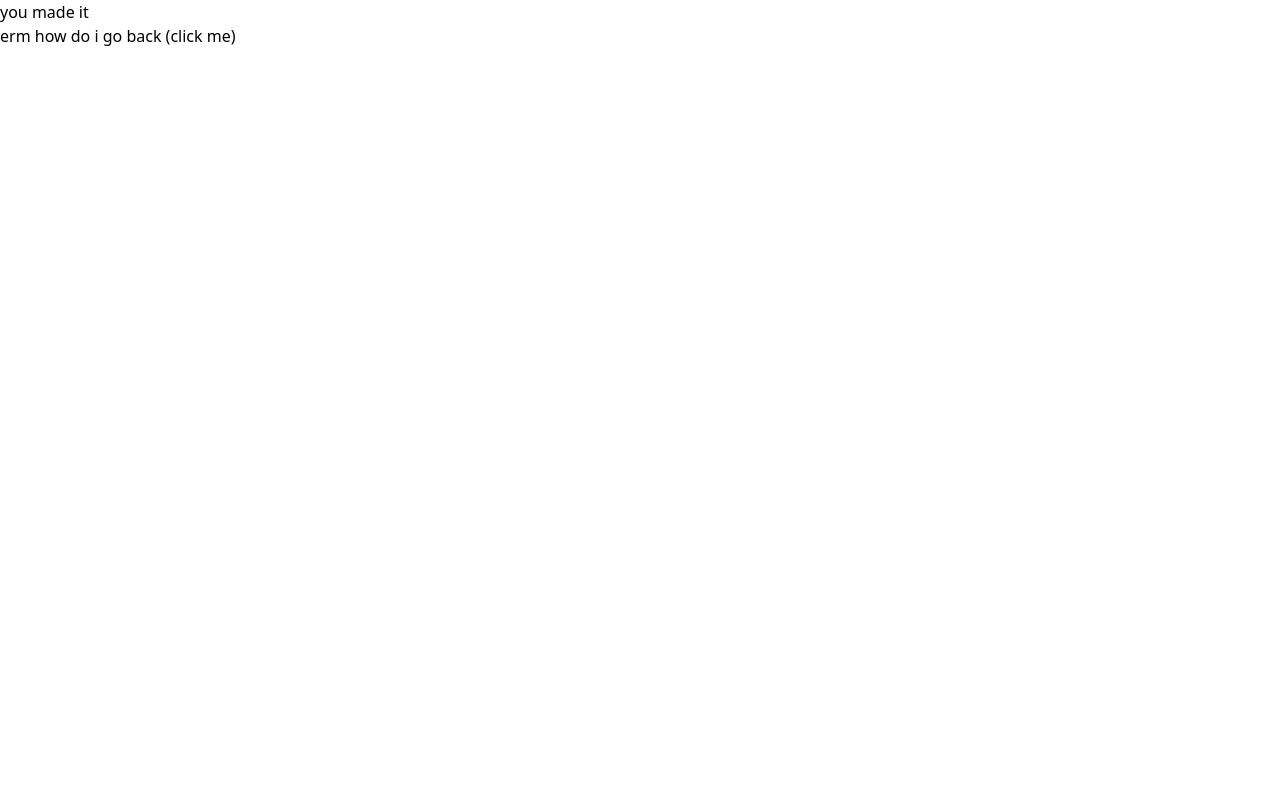
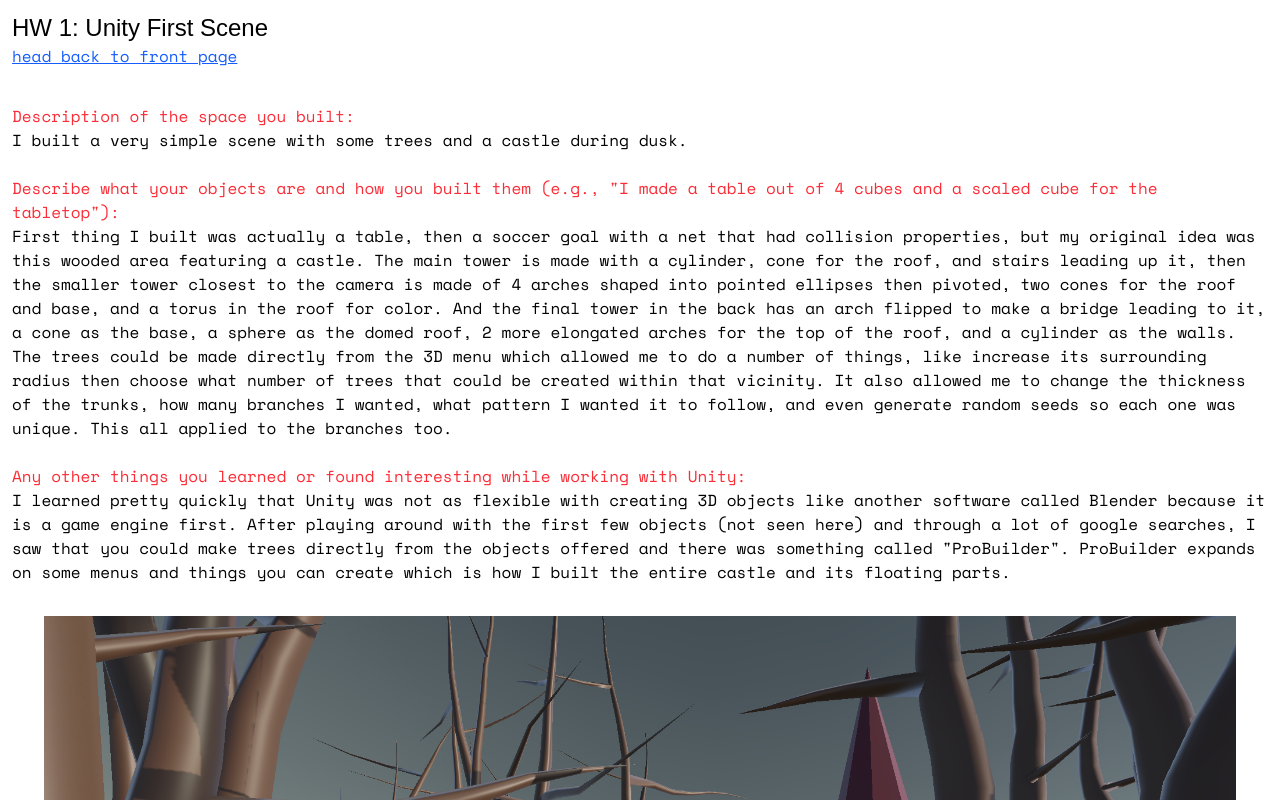
Before and after one commit to Renee-B1/xr_unity.github.io, a plain HTML site: page hw1.html in a window 1280 px wide. Shown: the top 800 px of the page. Drawn offline with nearby package versions, Linux system fonts and the light colour scheme; a web font is replaced by a local one.

Commit message:
hw1 page

```diff
--- a/hw1.html
+++ b/hw1.html
@@ -28,13 +28,48 @@
 
 </head>
 
-<body class="">
-    you made it
-
-    <main>
-        <a href="index.html" class="text-blue-600">
-            erm how do i go back (click me)
-        </a>
+<body class="p-3">
+    <header class="text-2xl">
+        <!-- different id just in case I want to change depending on theme/ style -->
+        <h1 id="fs_title" class="">HW 1: Unity First Scene</h1>
+    </header>
+    <main id="fs_desc">
+        <p class="underline text-blue-600 h-15">
+            <a href="index.html">
+                head back to front page
+            </a>
+        </p>
+        <section class="">
+            <p class="text-red-500">Description of the space you built:</p>
+            I built a very simple scene with some trees and a castle during dusk.<br><br>
+            <p class="text-red-500">Describe what your objects are and how you built them (e.g., "I made a table out of 4 cubes and a scaled
+            cube for
+            the tabletop"):</p>
+            First thing I built was actually a table, then a soccer goal with a net that had collision properties, but
+            my original idea was this wooded area featuring a castle. The main tower is made with a cylinder, cone
+            for the roof, and stairs leading up it,
+            then the
+            smaller tower closest to the camera is made of 4 arches shaped into pointed ellipses then pivoted, two
+            cones for the roof and base, and a torus in the roof for color.
+            And the final tower in the back has an arch flipped to make a bridge leading to it, a cone as the base,
+            a sphere as the domed roof, 2 more elongated arches for the top of the roof, and a cylinder as the walls.
+            The trees could be made directly from the 3D menu which allowed me to do a number of things, like increase
+            its surrounding radius
+            then choose what number of trees that could be created within that vicinity. It also allowed me to change the
+            thickness
+            of the trunks, how many branches I wanted, what pattern I wanted it to follow, and even generate random seeds so
+            each one was unique. This all applied to the branches too.
+            <br><br>
+            <p class="text-red-500">Any other things you learned or found interesting while working with Unity:</p>
+            I learned pretty quickly that Unity was not as
+            flexible with creating 3D objects like
+            another software called Blender because it is a game engine first. After playing around with the first few
+            objects (not seen here) and through a lot of google searches, I saw that you could make trees directly from
+            the
+            objects offered and there was something called "ProBuilder". ProBuilder expands on some menus and things you
+            can create which is how I built the entire castle and its floating parts.
+            <img class="p-8" src="scene_final.png" alt="Unity photo of castle and trees">
+        </section>
     </main>
 </body>
 
--- a/src/style/own.css
+++ b/src/style/own.css
@@ -3,8 +3,8 @@
 } */
 
 #about, #info {
-    background: white;
-    background-image: linear-gradient(#004b8c 0%, #004b8c 100%);
+    background: #004b8c;
+    /* background-image: linear-gradient(#004b8c 0%, #004b8c 100%); */
 }
 
 #team {
@@ -19,7 +19,8 @@
 
 #g1,
 #g2,
-#g3 {
+#g3,
+#fs_desc {
     font-family: "Space Mono", monospace;
     font-weight: 400;
     font-style: normal;
@@ -44,7 +45,7 @@
   font-style: italic;
 } */
 
-#title {
+#title, #fs_title {
     font-family: "Orbit", sans-serif;
     font-weight: 400;
     font-style: normal;
@@ -106,8 +107,8 @@ img {
     font-family: sans-serif;
 }
 
-.dates {
-    color: #ed666f;
+.tl_title {
+    color: #000000;
     font-family: sans-serif;
     /* $ */
     font-weight: 500;
@@ -200,6 +201,7 @@ article {
 
 .active, .collapsible:hover {
   background-color: #004b8c;
+  color: white
 }
 
 .content {
@@ -210,15 +212,17 @@ article {
 }
 
 .collapsible:after {
-  content: '\02795'; /* Unicode character for "plus" sign (+) */
-  font-size: 13px;
-  color: grey;
+  content: '\002B'; /* Unicode character for "plus" sign (+) */
+  font-size: 20px;
+  color: rgb(0, 0, 0);
   float: right;
   margin-left: 5px;
 }
 
 .active:after {
-  content: "\2796"; /* Unicode character for "minus" sign (-) */
+  content: "\2212"; /* Unicode character for "minus" sign (-) */
+  font-size: 20px;
+  color: white
 }
 
 /* second end */
```
Also changed, not shown: index.html (+9 -9 lines), project.html (deleted), src/style/output.css.
